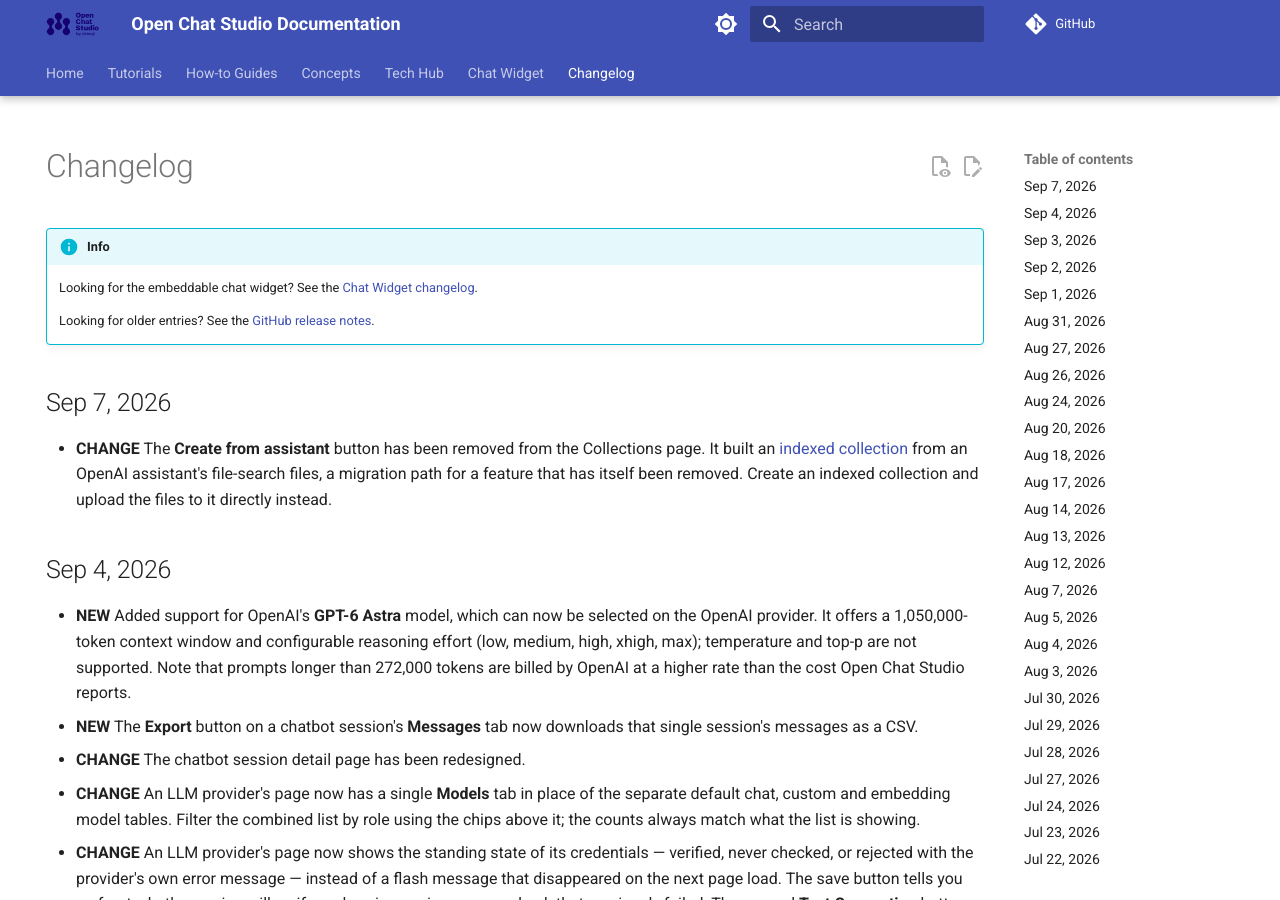
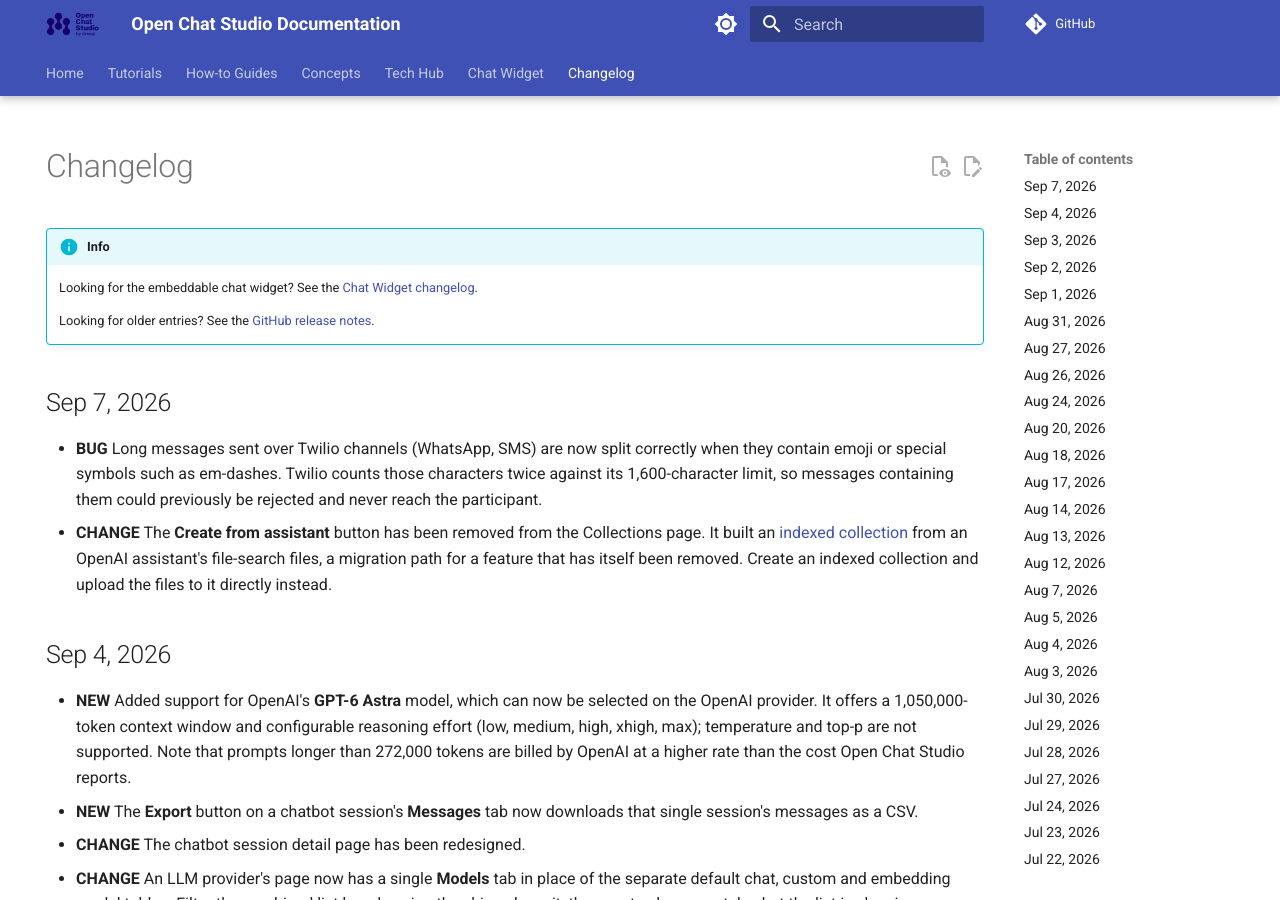
Before and after one commit to dimagi/open-chat-studio-docs, an MkDocs documentation site: the page built from docs/changelog.md, in a window 1280 px wide and 900 px high. Built offline with MkDocs 1.6.1 and Material for MkDocs 9.7.7, drawn with Linux system fonts in a browser that asks for light colours; a script that is not in the unit is left out; comment, search, counter and statistics services are not loaded.

Commit message:
update changelog and docs from OCS PR #4428
Co-Authored-By: Claude Opus 5 (1M context) <noreply@anthropic.com>

```diff
--- a/docs/changelog.md
+++ b/docs/changelog.md
@@ -12,6 +12,7 @@ hide:
     Looking for older entries? See the [GitHub release notes](https://github.com/dimagi/open-chat-studio-docs/releases).
 
 ## Sep 7, 2026
+* **BUG** Long messages sent over Twilio channels (WhatsApp, SMS) are now split correctly when they contain emoji or special symbols such as em-dashes. Twilio counts those characters twice against its 1,600-character limit, so messages containing them could previously be rejected and never reach the participant.
 * **CHANGE** The **Create from assistant** button has been removed from the Collections page. It built an [indexed collection](concepts/collections/indexed.md) from an OpenAI assistant's file-search files, a migration path for a feature that has itself been removed. Create an indexed collection and upload the files to it directly instead.
 
 ## Sep 4, 2026
```
